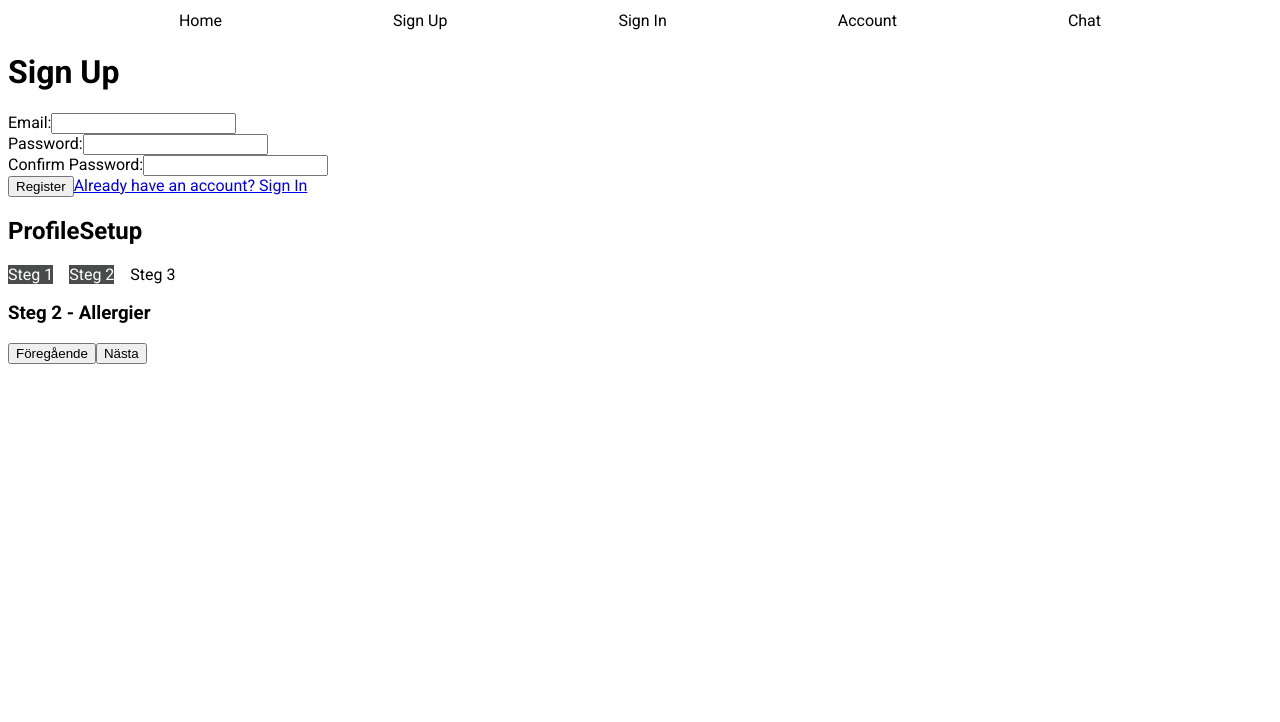
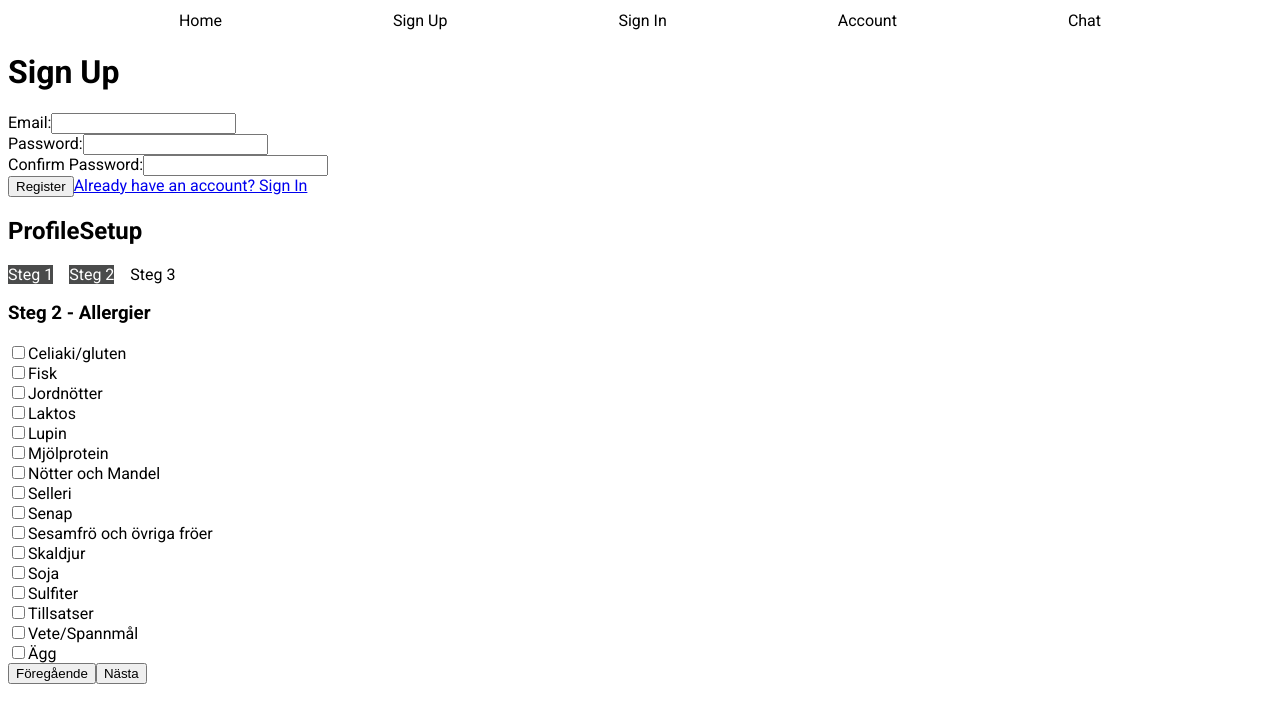
Before and after one commit to lucine1029/ChasChallenge-G4-V3, a React (Vite) app in the folder chaschallenge-g4-v3.client/: page /signup in a window 1280 px wide. Both pictures are taken after a click on the button "Nästa". Shown: the top 722 px of the page. Built offline with nearby package versions, Linux system fonts and the light colour scheme.

Commit message:
updated changes from old repo

```diff
--- a/chaschallenge-g4-v3.client/src/Pages/UserAuthentication/SignUpPage/ProfileSteps.tsx
+++ b/chaschallenge-g4-v3.client/src/Pages/UserAuthentication/SignUpPage/ProfileSteps.tsx
@@ -1,11 +1,15 @@
 import "../../../scss/Components/_profilesteps.scss";
 import { useState } from "react";
+import AllergiesComp from "../../../ResusableComponents/AllergiesComp";
+import ChildData from "../../../ResusableComponents/ChildData";
 
 /* This component handles the steps of adding baby profile information and includes a stepmessage and a button component */
 
+/*---------------- Typescript ----------------*/
 interface StepMessageProps {
   step: number;
-  children: React.ReactNode;
+  message: string;
+  FormComponent: React.ComponentType;
 }
 
 interface ButtonProps {
@@ -15,7 +19,15 @@ interface ButtonProps {
 
 const messages = ["Ditt barn", "Allergier", "Preferenser"];
 
-export default function ProfileSteps() {
+// Step-specific components (temporary, these need to be imported)
+
+function PreferencesComp(): React.ComponentType {
+  return <div>Preference settings.</div>;
+}
+
+const FormComponents = [ChildData, AllergiesComp, PreferencesComp];
+
+export default function SignUpSteps() {
   const [step, setStep] = useState(1);
 
   function handlePrevious() {
@@ -38,8 +50,11 @@ export default function ProfileSteps() {
           <div className={step >= 3 ? "active" : ""}>Steg 3</div>
         </div>
 
-        <StepMessage step={step}>{messages[step - 1]}</StepMessage>
-
+        <StepMessage
+          step={step}
+          message={messages[step - 1]}
+          FormComponent={FormComponents[step - 1]}
+        />
         <div>
           <Button onClick={handlePrevious}>Föregående</Button>
 
@@ -50,12 +65,13 @@ export default function ProfileSteps() {
   );
 }
 
-function StepMessage({ step, children }: StepMessageProps) {
+function StepMessage({ step, message, FormComponent }: StepMessageProps) {
   return (
     <div className="message">
       <h3>
-        Steg {step} - {children}{" "}
+        Steg {step} - {message}{" "}
       </h3>
+      <FormComponent />
     </div>
   );
 }
--- /dev/null
+++ b/chaschallenge-g4-v3.client/src/ResusableComponents/AllergiesComp.tsx
@@ -0,0 +1,74 @@
+import { useForm } from "react-hook-form";
+
+// Define the structure of a single allergy
+interface Allergies {
+  allergen: string;
+  isSelected: boolean;
+}
+
+// Define the structure of the form's data
+interface FormInputs {
+  [key: string]: boolean;
+}
+
+const allergies: Allergies[] = [
+  { allergen: "Celiaki/gluten", isSelected: false },
+  { allergen: "Fisk", isSelected: false },
+  { allergen: "Jordnötter", isSelected: false },
+  { allergen: "Laktos", isSelected: false },
+  { allergen: "Lupin", isSelected: false },
+  { allergen: "Mjölprotein", isSelected: false },
+  { allergen: "Nötter och Mandel", isSelected: false },
+  { allergen: "Selleri", isSelected: false },
+  { allergen: "Senap", isSelected: false },
+  { allergen: "Sesamfrö och övriga fröer", isSelected: false },
+  { allergen: "Skaldjur", isSelected: false },
+  { allergen: "Soja", isSelected: false },
+  { allergen: "Sulfiter", isSelected: false },
+  { allergen: "Tillsatser", isSelected: false },
+  { allergen: "Vete/Spannmål", isSelected: false },
+  { allergen: "Ägg", isSelected: false },
+];
+
+export default function AllergiesComp(): React.FC {
+  const {
+    register,
+    setValue,
+    watch,
+    formState: { errors },
+  } = useForm<FormInputs>({
+    defaultValues: allergies.reduce((acc: FormInputs, allergen: Allergies) => {
+      acc[allergen.allergen] = allergen.isSelected;
+      return acc;
+    }, {}),
+  });
+  //const onSubmit = (data) => console.log(data);
+  console.log(errors);
+
+  // Handle checkbox changes
+  const handleCheckboxChange = (allergen: string) => {
+    const newValue = !watch(allergen);
+    setValue(allergen, newValue);
+    console.log(allergen, newValue);
+  };
+
+  return (
+    <div>
+      <form>
+        {allergies.map((allergen, index) => (
+          <div key={index}>
+            <label>
+              <input
+                type="checkbox"
+                {...register(allergen.allergen)}
+                checked={watch(allergen.allergen)}
+                onChange={() => handleCheckboxChange(allergen.allergen)}
+              />
+              {allergen.allergen}
+            </label>
+          </div>
+        ))}
+      </form>
+    </div>
+  );
+}
--- /dev/null
+++ b/chaschallenge-g4-v3.client/src/ResusableComponents/ChildData.tsx
@@ -0,0 +1,39 @@
+import { useForm, SubmitHandler } from "react-hook-form";
+
+interface FormInput {
+  "Förnamn / smeknamn": string;
+  Kön: "Pojke" | "Flicka" | "Binär";
+  Födelsedatum: number;
+}
+
+export default function ChildData(): React.FC {
+  const {
+    register,
+    handleSubmit,
+    formState: { errors },
+  } = useForm<FormInput>();
+  const onSubmit: SubmitHandler<FormInput> = (data) => console.log(data);
+  console.log(errors);
+
+  return (
+    <form className="column" onSubmit={handleSubmit(onSubmit)}>
+      <input
+        type="text"
+        placeholder="Förnamn / smeknamn"
+        {...register("Förnamn / smeknamn", { required: true })}
+      />
+      <select {...register("Kön")}>
+        <option value="Pojke">Pojke</option>
+        <option value=" Flicka"> Flicka</option>
+        <option value=" Binär"> Binär</option>
+      </select>
+      <input
+        type="number"
+        placeholder="Födelsedatum"
+        {...register("Födelsedatum", {})}
+      />
+
+      <input type="submit" />
+    </form>
+  );
+}
```
